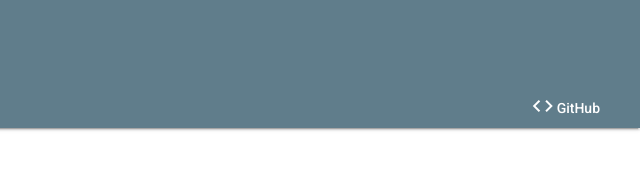
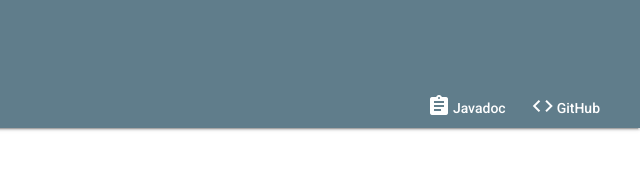
Before and after one commit to ilyes4j/material-design-lite-gwt, a plain HTML site: page material-design-lite-gwt-demo/src/main/webapp/components/menus/menus.html in a window 1280 px wide. Shown: the top 181 px of the page, 640-1280 px from the left. Drawn offline with nearby package versions, Linux system fonts and the light colour scheme; a script that the page names is missing.

Commit message:
Link to the javadoc documentation from the demo header

```diff
--- a/material-design-lite-gwt-demo/src/main/webapp/components/menus/menus.html
+++ b/material-design-lite-gwt-demo/src/main/webapp/components/menus/menus.html
@@ -75,6 +75,10 @@
 			<div id="header-link-row" class="mdl-layout__header-row">
 				<!-- Put a spacer to push the external links to the right -->
 				<div class="mdl-layout-spacer"></div>
+
+				<!-- A link to the javadoc -->
+				<a href="../../apidocs" class="demo-header-link"><span class="icon material-icons">assignment</span><span
+					class="text">Javadoc</span></a>
 
 				<!-- A link to the source code -->
 				<a href="https://github.com/ilyes4j/material-design-lite-gwt"
--- a/material-design-lite-gwt-demo/src/main/webapp/index.css
+++ b/material-design-lite-gwt-demo/src/main/webapp/index.css
@@ -34,6 +34,7 @@ ensures the header is not squashed when the page has a scrollbar*/
 	display: table;
 	height: 100%;
 	padding-bottom: 10px;
+	margin-left: 25px;
 	-moz-box-sizing: border-box;
 	box-sizing: border-box;
 }
```
Also changed, not shown: material-design-lite-gwt-demo/src/main/webapp/about/about.html (+4 -0 lines), material-design-lite-gwt-demo/src/main/webapp/components/buttons/buttons.html (+4 -0 lines).
